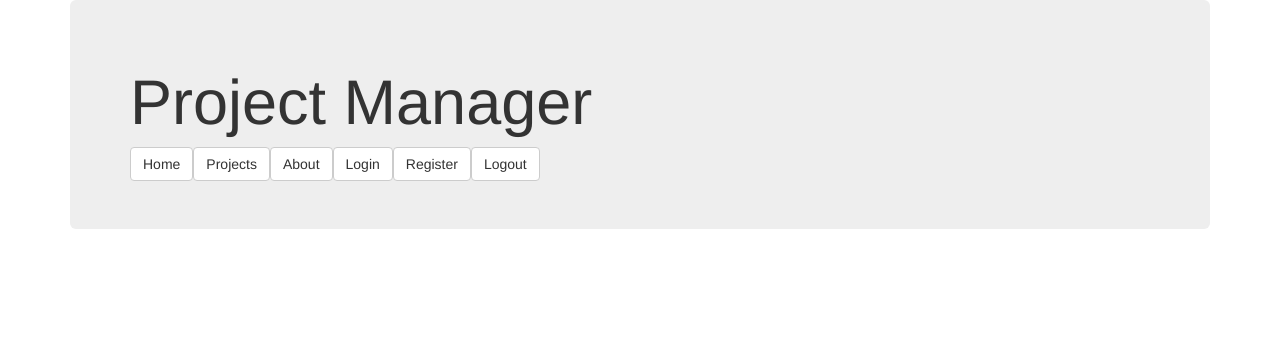
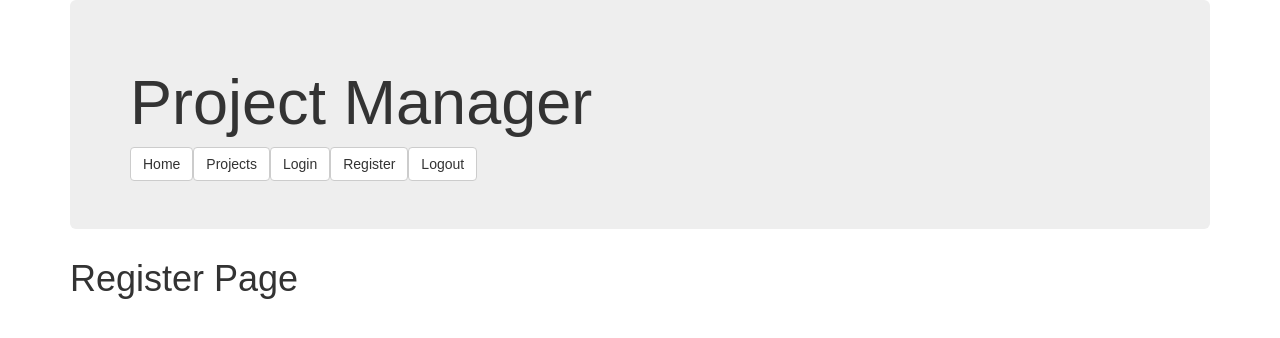
Before and after one commit to nikolaygornakov/Pasker, a React (Create React App) app: page /register in a window 1280 px wide. Shown: the top 338 px of the page. Built offline with nearby package versions, Linux system fonts and the light colour scheme.

Commit message:
- register page added - routes added

```diff
--- a/src/App.js
+++ b/src/App.js
@@ -12,7 +12,6 @@ class App extends Component {
                 <Header>
                     <Link to="/" className="btn btn-default">Home</Link>
                     <Link to="/projects" className="btn btn-default">Projects</Link>
-                    <Link to="/about" className="btn btn-default">About</Link>
                     <Link to="/login" className="btn btn-default">Login</Link>
                     <Link to="/register" className="btn btn-default">Register</Link>
                     <Link to="/logout" className="btn btn-default">Logout</Link>
--- /dev/null
+++ b/src/components/Register/RegisterPage.js
@@ -0,0 +1,9 @@
+import React, {Component} from 'react';
+
+export default class Register extends Component {
+    render() {
+        return (
+            <h1>Register Page</h1>
+        );
+    }
+}
--- a/src/index.js
+++ b/src/index.js
@@ -1,10 +1,29 @@
 import React from 'react';
 import ReactDOM from 'react-dom';
+
 import App from './App';
+import Home from './components/Home/HomePage';
+import Project from './components/Project/Project';
+import Login from './components/Login/LoginPage';
+import Register from './components/Register/RegisterPage';
+import Logout from './components/Logout/Logout';
+
+import '../node_modules/bootstrap/dist/css/bootstrap.min.css';
 import './index.css';
-import '../node_modules/bootstrap/dist/css/bootstrap.min.css';
 
+import { Router, browserHistory } from 'react-router';
+import { Route, IndexRoute } from 'react-router';
+
+// Index route for adding home page link view
 ReactDOM.render(
-  <App />,
-  document.getElementById('root')
+    <Router history={browserHistory}>
+        <Route path="/" component={App}>
+            <IndexRoute component={Home}/>
+            <Route path="/projects" component={Project}></Route>
+            <Route path="/login" component={Login}></Route>
+            <Route path="/register" component={Register}></Route>
+            <Route path="/logout" component={Logout}></Route>
+        </Route>
+    </Router>,
+    document.getElementById('root')
 );
```
